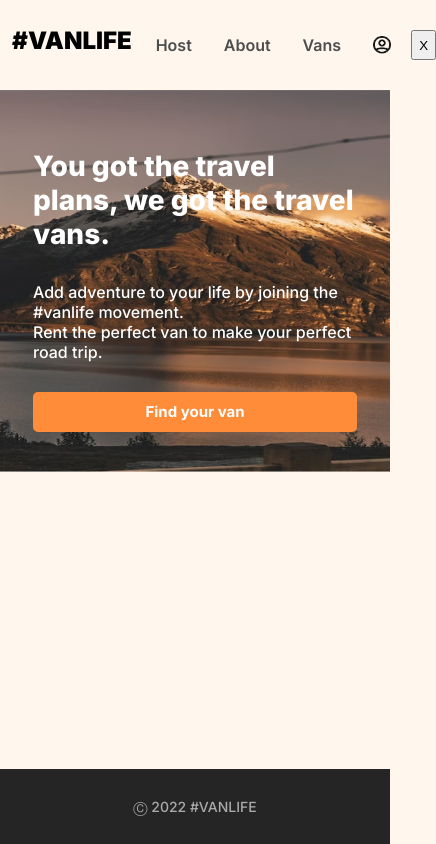
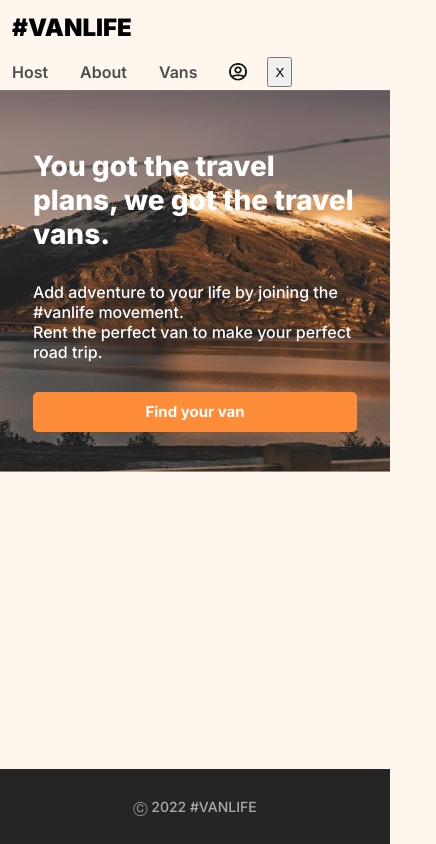
Before and after one commit to PrakrutiPareek/Van_Life, a React (Vite) app: page / in a window 390 px wide. Shown: the whole page, 436 px wide, since content can reach past the window. Built offline with nearby package versions, Linux system fonts and the light colour scheme.

Commit message:
Update index_responsive.css

```diff
--- a/src/index_responsive.css
+++ b/src/index_responsive.css
@@ -820,6 +820,9 @@ img.graph {
     height: 80px;
     padding-block: 5px;
     flex-direction: row;
+    flex-wrap: wrap;
+    align-items: center;
+    justify-content: space-between;
   }
 
   header .logo {
@@ -829,6 +832,7 @@ img.graph {
 
   nav {
     flex-direction: row;
+    flex-wrap: wrap;
     gap: 8px;
   }
 
```
